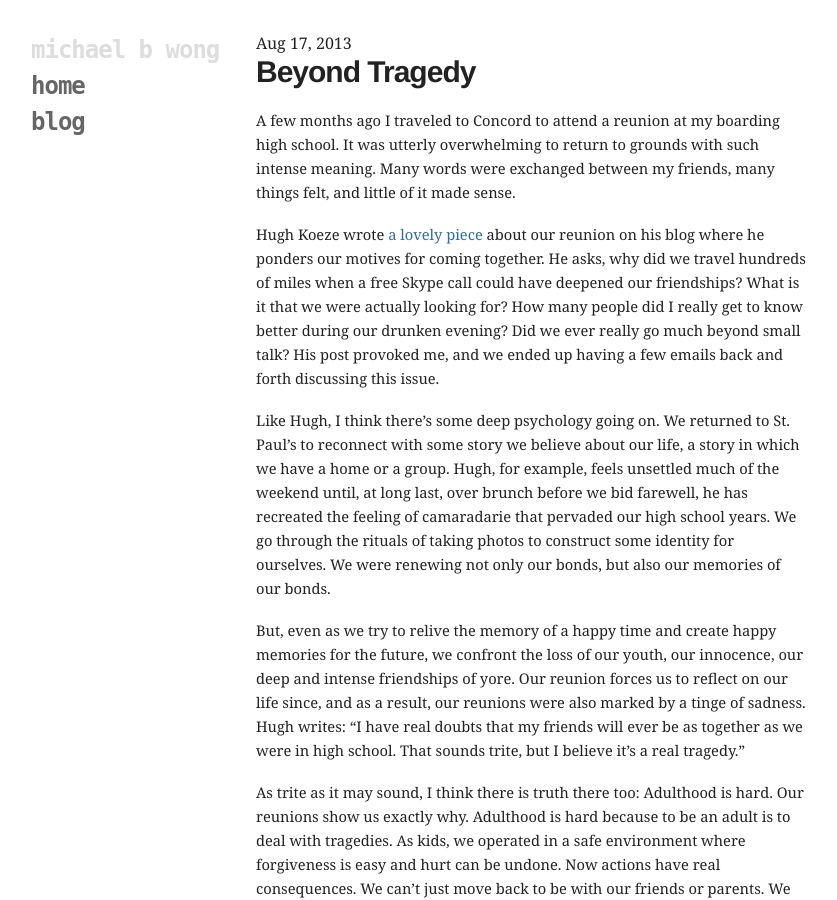
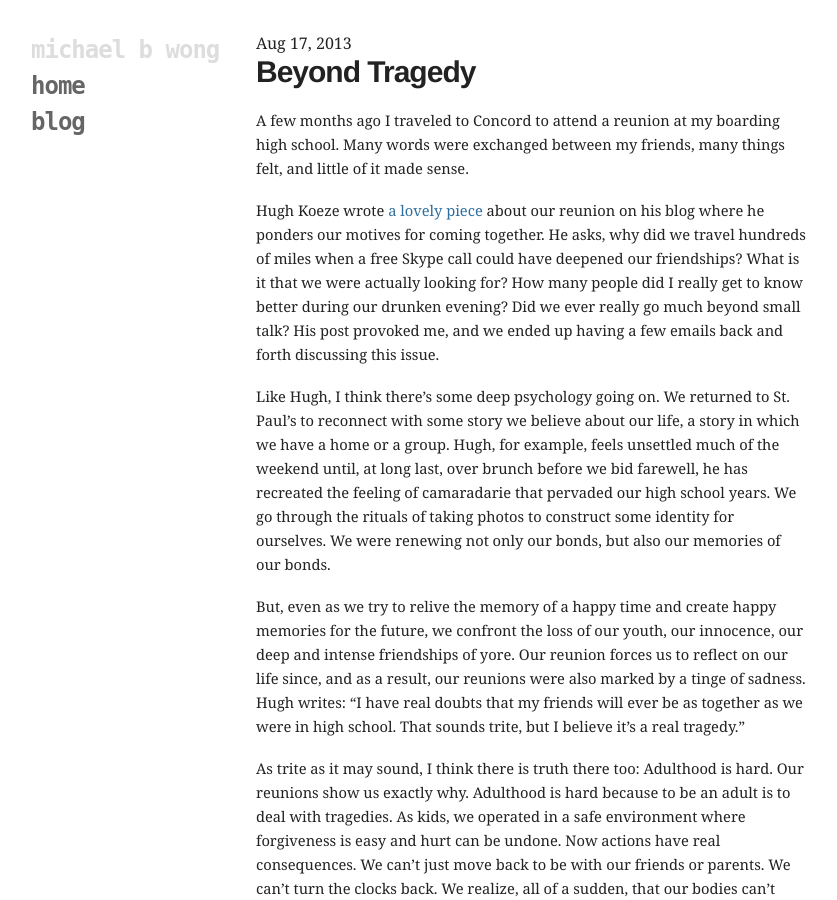
Before and after one commit to mbwong/mbwong.github.com, a Jekyll site: the page built from _posts/2013-08-17-tragedy-and-adulthood.md, in a window 1280 px wide and 900 px high. Shown: the whole window, without its empty margins (94-931 px from the left). Built offline with Jekyll 4.4.1, drawn with Linux system fonts in a browser that asks for light colours.

Commit message:
Update 2013-08-17-tragedy-and-adulthood.md

```diff
--- a/_posts/2013-08-17-tragedy-and-adulthood.md
+++ b/_posts/2013-08-17-tragedy-and-adulthood.md
@@ -5,7 +5,7 @@ layout: post
 ---
 # Beyond Tragedy
 
-A few months ago I traveled to Concord to attend a reunion at my boarding high school. It was utterly overwhelming to return to grounds with such intense meaning. Many words were exchanged between my friends, many things felt, and little of it made sense.
+A few months ago I traveled to Concord to attend a reunion at my boarding high school. Many words were exchanged between my friends, many things felt, and little of it made sense.
 
 Hugh Koeze wrote [a lovely piece][hugh] about our reunion on his blog where he ponders our motives for coming together. He asks, why did we travel hundreds of miles when a free Skype call could have deepened our friendships? What is it that we were actually looking for? How many people did I really get to know better during our drunken evening? Did we ever really go much beyond small talk? His post provoked me, and we ended up having a few emails back and forth discussing this issue.
 
```
